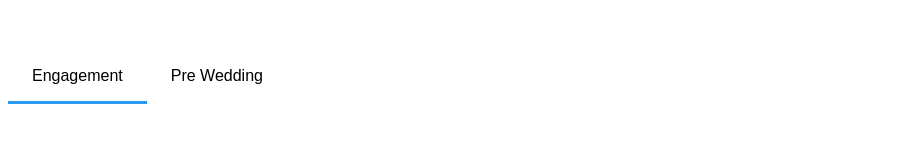
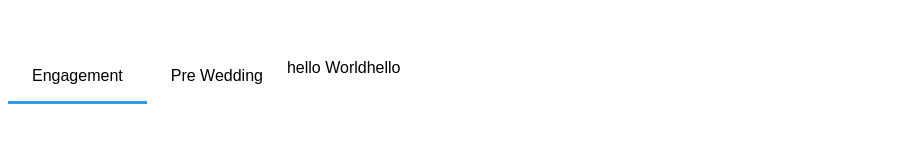
Before and after one commit to hybridx/my-moments, a Nuxt app: page / in a window 1280 px wide. Shown: the part 450-604 px from the top of the page, without its empty margins (0-920 px from the left). Built offline with nearby package versions, Linux system fonts and the light colour scheme; a web font is replaced by a local one.

Commit message:
Testing if scripts work in no hydration

```diff
--- a/nuxt.config.ts
+++ b/nuxt.config.ts
@@ -4,8 +4,9 @@ export default defineNuxtConfig({
   app: {
     baseURL: `/${process.env.GITHUB_REPOSITORY?.split('/')[1]}/`,
   },
+  ssr: true,
   routeRules: {
-    '/': { prerender: true },
+    '/': { prerender: true, experimentalNoScripts: true },
   },
   nitro: {
     preset: 'static',
--- a/pages/index.vue
+++ b/pages/index.vue
@@ -8,6 +8,7 @@
     <div class="tabs">
       <div class="tab active">Engagement</div>
       <div class="tab">Pre Wedding</div>
+      <div v-for="t in test"> {{ t }}</div>
     </div>
 
     <div class="gallery">
@@ -24,6 +25,7 @@
 
 <script setup lang="ts">
 const mainImagePath = `https://raw.githubusercontent.com/${process.env.GITHUB_REPOSITORY}/main/images/main.webp`;
+const test = ['hello World', 'hello'];
 
 // const data = await $fetch('https://api.github.com/repos/hybridx/my-moments/contents/images');
 // const items = data.reduce((acc, el) => {
```
